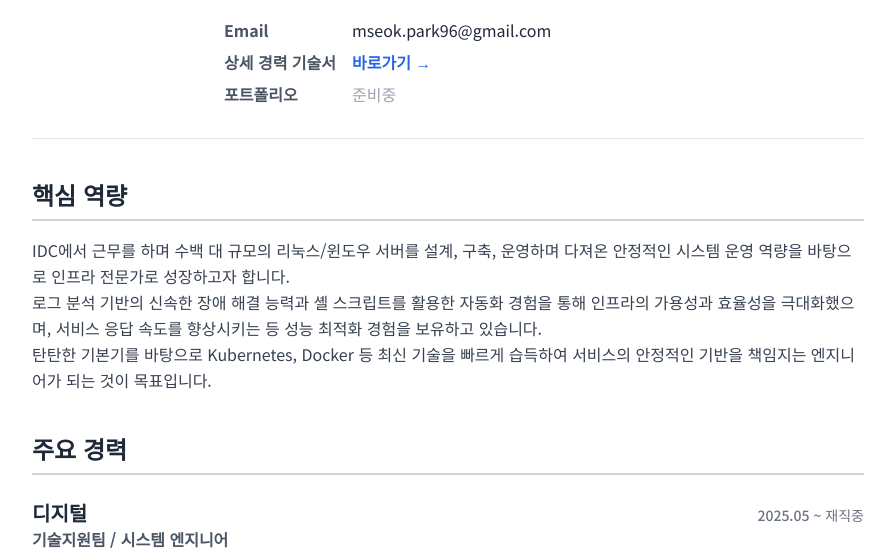
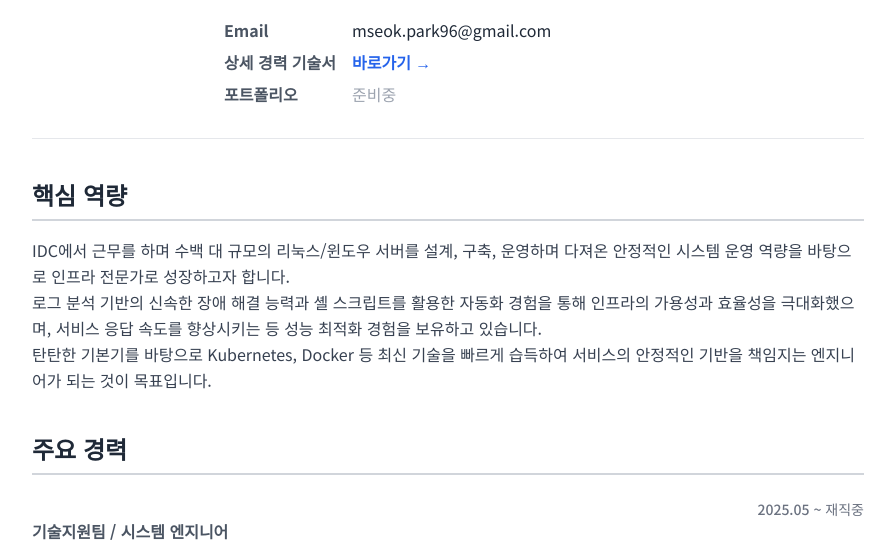
Before and after one commit to MSeokPark/MSeokPark.github.io, a plain HTML site: page index.html in a window 1280 px wide. Shown: the part 198-750 px from the top of the page, without its empty margins (192-1087 px from the left). Drawn offline with nearby package versions, Linux system fonts and the light colour scheme.

Commit message:
Update index.html

```diff
--- a/index.html
+++ b/index.html
@@ -129,7 +129,7 @@
             const experienceData = [
                 {
                     id: "MetanetDigital",
-                    company: "디지털",
+                    company: "",
                     period: "2025.05 ~ 재직중",
                     role: "기술지원팀 / 시스템 엔지니어",
                     responsibilities: [
```
